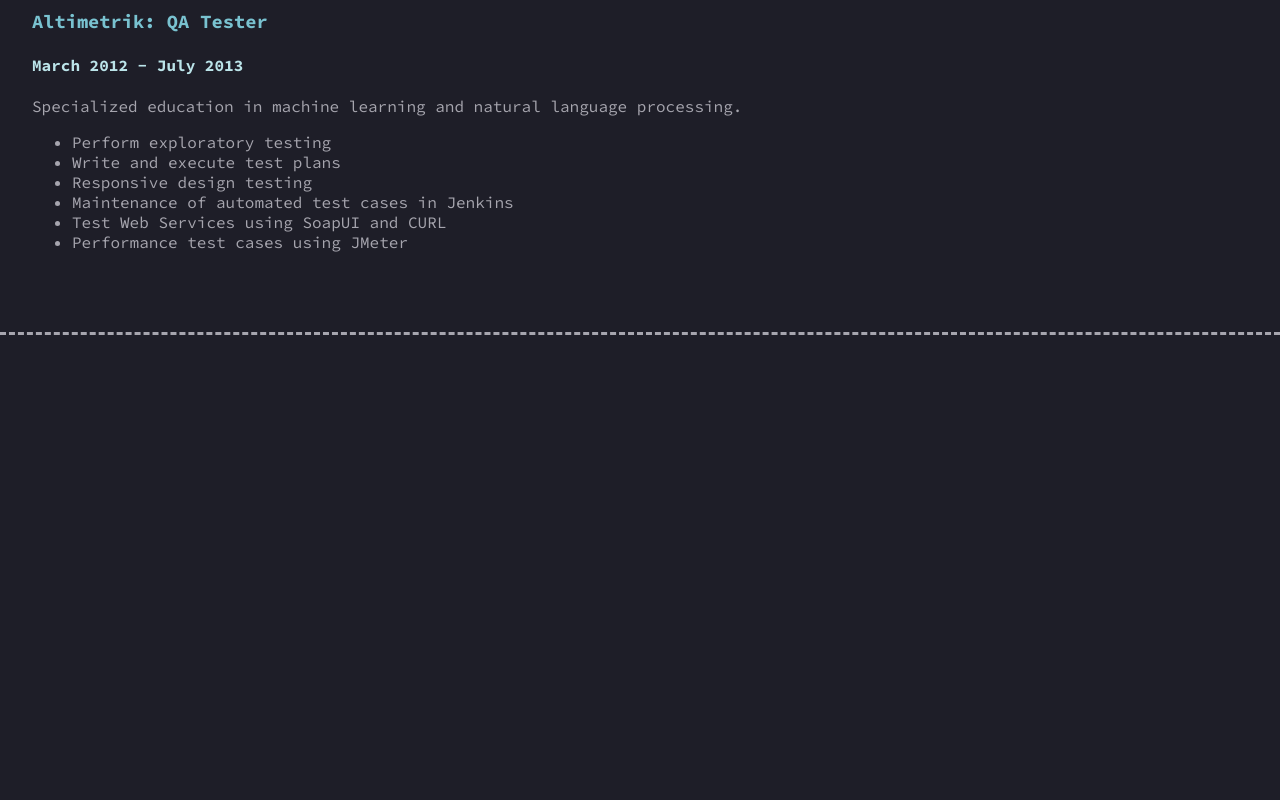
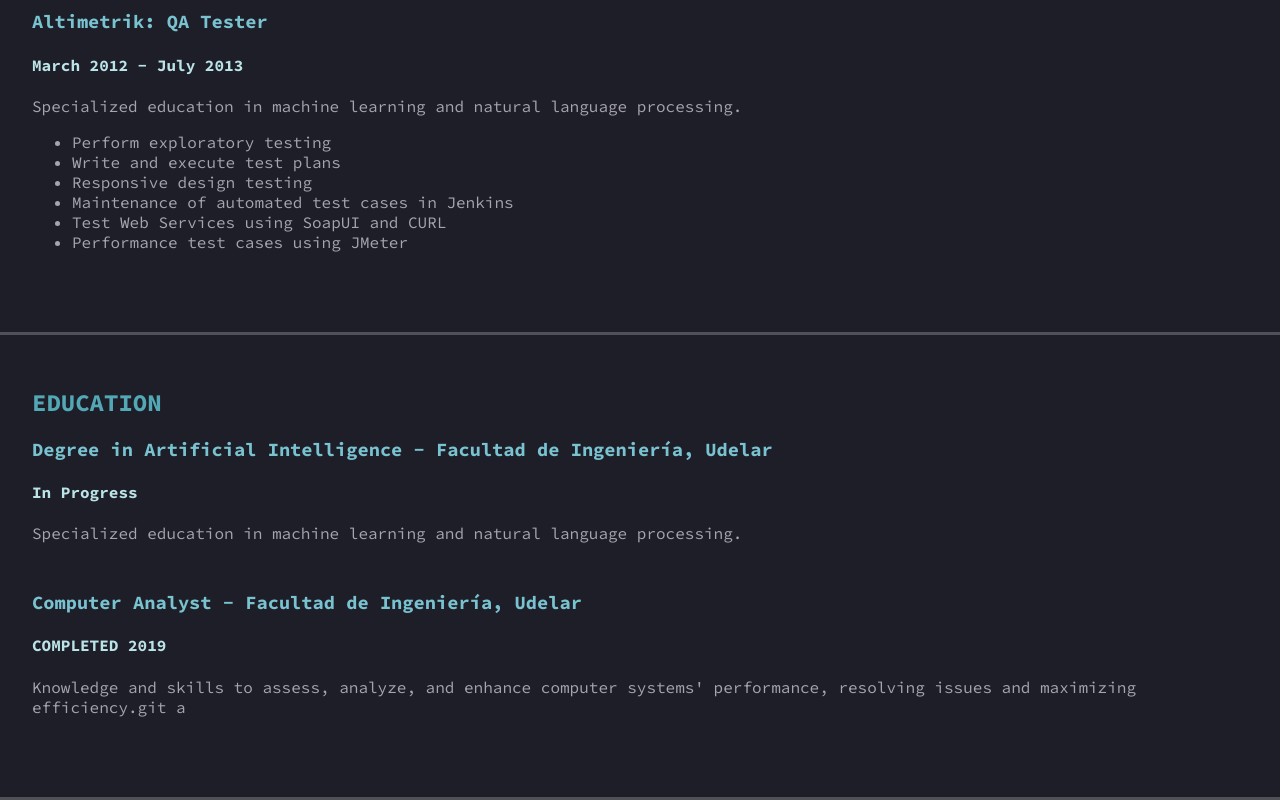
Before and after one commit to AERODARIUS/AERODARIUS.github.io, a React (Create React App) app: page / in a window 1280 px wide. Shown: the part 2625-3425 px from the top of the page. Before the commit the page ends 2960 px from the top, so only its background shows below. Built offline with nearby package versions, Linux system fonts and the light colour scheme.

Commit message:
Adding education section

```diff
--- a/src/App.js
+++ b/src/App.js
@@ -67,6 +67,23 @@
           )
         )}
       </div>
+
+      <div className="resume-doc__content content-experience">
+        <h2>Education</h2>
+        {resume.education.map(
+          ({ degree, institution, status, description }) => (
+            <div className="content-experience--job" key={`${degree}-${institution}-${status}`}>
+              <h3>
+                {degree} - {institution}
+              </h3>
+              <h4>
+                {status}
+              </h4>
+              <p>{description}</p>
+            </div>
+          )
+        )}
+      </div>
     </div>
   );
 }
--- a/src/App.scss
+++ b/src/App.scss
@@ -71,6 +71,6 @@
     &--job {
       margin-bottom: 3rem;
     }
-    border-bottom: 3px dashed #a6a5ae;
+    border-bottom: 3px solid #a6a5ae5e;
   }
 }
--- a/src/resume.json
+++ b/src/resume.json
@@ -97,12 +97,14 @@
     {
       "degree": "Degree in Artificial Intelligence",
       "institution": "Facultad de Ingeniería, Udelar",
-      "status": "In Progress"
+      "status": "In Progress",
+      "description": "Specialized education in machine learning and natural language processing."
     },
     {
       "degree": "Computer Analyst",
       "institution": "Facultad de Ingeniería, Udelar",
-      "completed_year": 2019
+      "status": "COMPLETED 2019",
+      "description": "Knowledge and skills to assess, analyze, and enhance computer systems' performance, resolving issues and maximizing efficiency.git a"
     }
   ],
   "certifications": [
```
Also changed, not shown: 11 other files (tests, documents, lock files or other folders).
